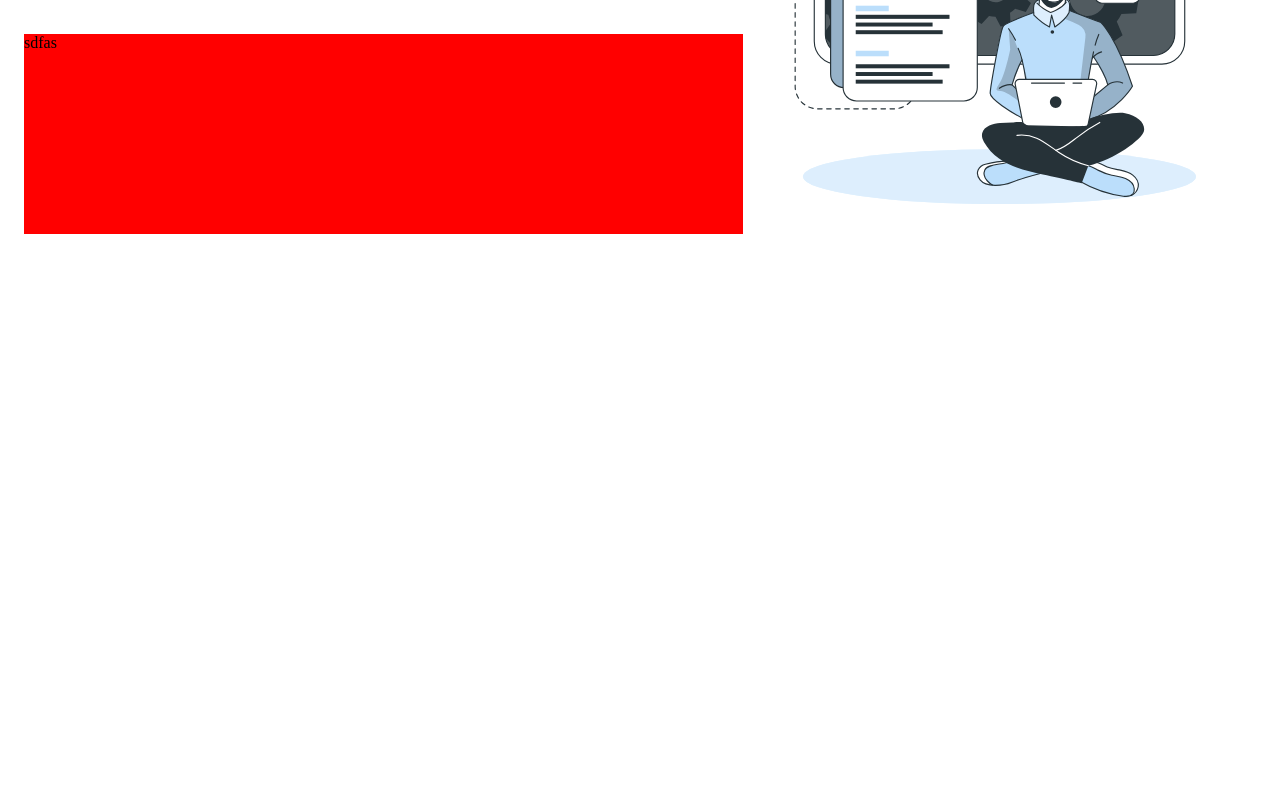
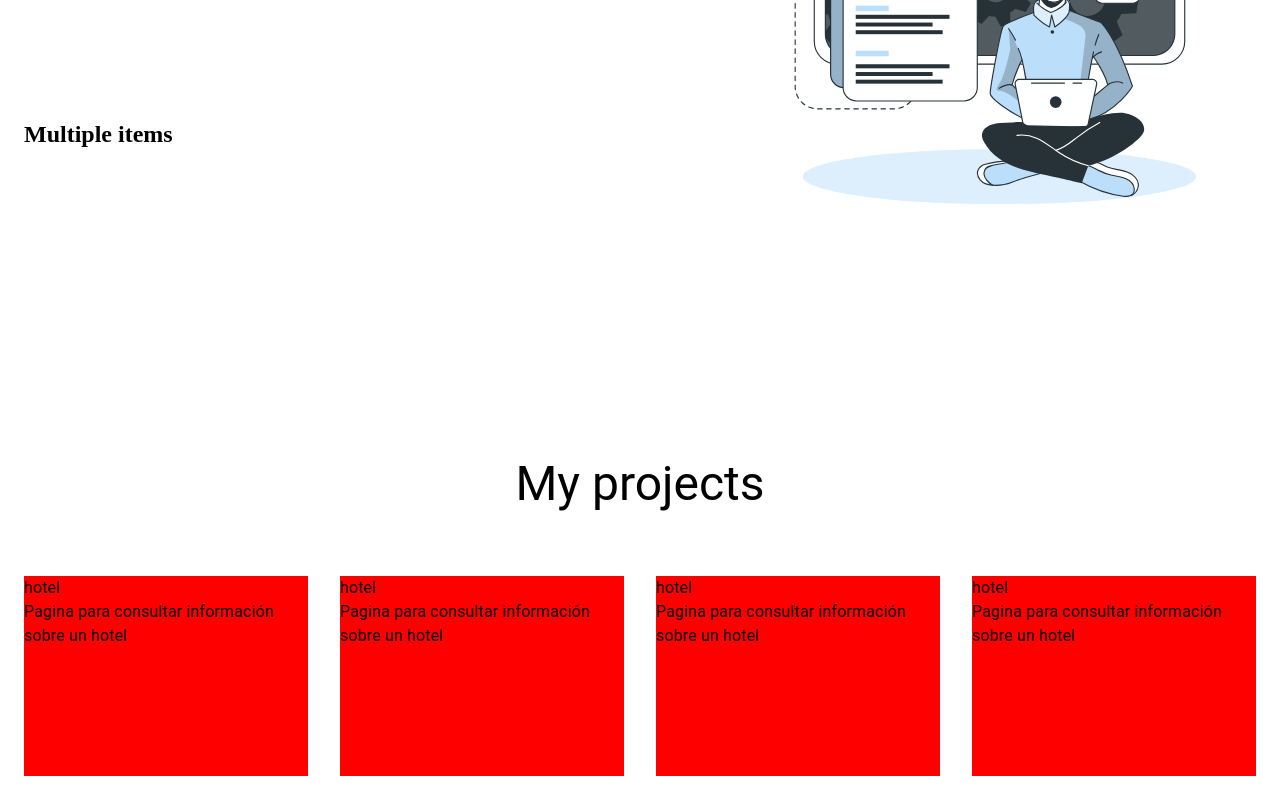
Before and after one commit to ChrisCedi/my-bookC, a React (Create React App) app: page /home in a window 1280 px wide. Shown: the part 1280-2080 px from the top of the page. Before the commit the page ends 1660 px from the top, so only its background shows below. Built offline with nearby package versions, Linux system fonts and the light colour scheme.

Commit message:
feature: make myprojects component

```diff
--- a/package.json
+++ b/package.json
@@ -14,6 +14,7 @@
     "react-helmet": "^6.1.0",
     "react-router-dom": "^6.9.0",
     "react-scripts": "5.0.1",
+    "react-slick": "^0.29.0",
     "web-vitals": "^2.1.4"
   },
   "scripts": {
--- a/src/components/AboutMe/AboutMe.js
+++ b/src/components/AboutMe/AboutMe.js
@@ -4,11 +4,21 @@ import { useStyles } from "./AboutMeStyles";
 import { Images } from "../../assets/Images";
 import cv from "../../assets/Files/cv-ChristianJavierCedilloPalacios.pdf";
 import { useInView, motion } from "framer-motion";
+import { Carousel } from "../Carousel/Carousel";
+import Slider from "react-slick";
 
 export const AboutMe = () => {
   const classes = useStyles();
   const ref = useRef(null);
   const isInVIew = useInView(ref, { once: true });
+
+  const settings = {
+    dots: true,
+    infinite: true,
+    speed: 500,
+    slidesToShow: 3,
+    slidesToScroll: 3,
+  };
 
   return (
     <section id="aboutMe" className={classes.container} ref={ref}>
@@ -39,24 +49,23 @@ export const AboutMe = () => {
                 download="cv - Christian Cedillo"
                 className={classes.textButton}
               >
-                <Button color="primary" variant="contained">
+                <Button
+                  color="primary"
+                  variant="contained"
+                  style={{ fontWeight: 700 }}
+                >
                   Descargar CV
                 </Button>
               </a>
             </Grid>
 
-            <Grid
-              item
-              xs={12}
-              style={{ height: "200px", backgroundColor: "red" }}
-            >
-              sdfas
+            <Grid item xs={12}>
+              <Carousel />
             </Grid>
           </Grid>
         </Grid>
         <Grid item xs={12} md={5} className={classes.gridImage}>
           <motion.div
-            // className="box"
             className={classes.motionImage}
             whileHover={{ scale: 1.1 }}
             transition={{ type: "spring", stiffness: 400, damping: 10 }}
--- /dev/null
+++ b/src/components/Carousel/Carousel.js
@@ -0,0 +1,14 @@
+import React from "react";
+import Slider from "react-slick";
+import { useStyles } from "./CarouselStyles";
+import { Box } from "@material-ui/core";
+
+export const Carousel = () => {
+  const classes = useStyles();
+
+  return (
+    <div>
+      <h2> Multiple items </h2>
+    </div>
+  );
+};
--- /dev/null
+++ b/src/components/Carousel/CarouselStyles.js
@@ -0,0 +1,16 @@
+import { makeStyles } from "@material-ui/core";
+
+const useStyles = makeStyles((theme) => ({
+  container: {
+    display: "flex",
+    width: "100%",
+    backgroundColor: "red",
+    height: "200px",
+  },
+  slider: {
+    backgroundColor: "red",
+    height: "150px",
+  },
+}));
+
+export { useStyles };
--- /dev/null
+++ b/src/components/MyProjects/MyProjects.js
@@ -0,0 +1,47 @@
+import React, { useRef } from "react";
+import { useStyles } from "./MyProjectsStyles";
+import { useInView } from "framer-motion";
+import { Typography, Grid } from "@material-ui/core";
+import { projects } from "./helpers";
+
+export const MyProjects = () => {
+  const classes = useStyles();
+  const ref = useRef(null);
+  const isInVIew = useInView(ref, { once: true });
+
+  return (
+    <section className={classes.container} id="MyProjects" ref={ref}>
+      <Typography
+        variant="h3"
+        className={classes.title}
+        style={{
+          transform: isInVIew ? "none" : "translateX(-200px)",
+          opacity: isInVIew ? 1 : 0,
+          transition: "all 0.9s cubic-bezier(0.17, 0.55, 0.55, 1) 0.5s",
+        }}
+      >
+        My projects
+      </Typography>
+      <Grid
+        container
+        spacing={4}
+        className={classes.containerCards}
+        style={{
+          transform: isInVIew ? "none" : "translateX(-200px)",
+          animationDelay: 1,
+          opacity: isInVIew ? 1 : 0,
+          transition: "all 0.9s cubic-bezier(0.17, 0.55, 0.55, 1) 0.5s",
+        }}
+      >
+        {projects.map((item, index) => (
+          <Grid item xs={12} md={4} lg={3}>
+            <Grid className={classes.cardProject} key={index}>
+              <Typography>{item.nameProject}</Typography>
+              <Typography>{item.description}</Typography>
+            </Grid>
+          </Grid>
+        ))}
+      </Grid>
+    </section>
+  );
+};
--- /dev/null
+++ b/src/components/MyProjects/MyProjectsStyles.js
@@ -0,0 +1,21 @@
+import { makeStyles } from "@material-ui/core";
+
+const useStyles = makeStyles((theme) => ({
+  container: {
+    width: "100%",
+    height: "90vh",
+    paddingTop: theme.spacing(10),
+  },
+  title: {
+    textAlign: "center",
+  },
+  containerCards: {
+    paddingTop: theme.spacing(8),
+  },
+  cardProject: {
+    backgroundColor: "red",
+    minHeight: "200px",
+  },
+}));
+
+export { useStyles };
--- /dev/null
+++ b/src/components/MyProjects/helpers.js
@@ -0,0 +1,34 @@
+export const projects = [
+  {
+    nameProject: "hotel",
+    description: "Pagina para consultar información sobre un hotel",
+  },
+  {
+    nameProject: "hotel",
+    description: "Pagina para consultar información sobre un hotel",
+  },
+  {
+    nameProject: "hotel",
+    description: "Pagina para consultar información sobre un hotel",
+  },
+  {
+    nameProject: "hotel",
+    description: "Pagina para consultar información sobre un hotel",
+  },
+  {
+    nameProject: "hotel",
+    description: "Pagina para consultar información sobre un hotel",
+  },
+  {
+    nameProject: "hotel",
+    description: "Pagina para consultar información sobre un hotel",
+  },
+  {
+    nameProject: "hotel",
+    description: "Pagina para consultar información sobre un hotel",
+  },
+  {
+    nameProject: "hotel",
+    description: "Pagina para consultar información sobre un hotel",
+  },
+];
--- a/src/views/Home/Home.jsx
+++ b/src/views/Home/Home.jsx
@@ -2,6 +2,7 @@ import React from "react";
 import { useStyles } from "./HomeStyles";
 import { MainSection } from "../../components/MainSection/MainSection";
 import { AboutMe } from "../../components/AboutMe/AboutMe";
+import { MyProjects } from "../../components/MyProjects/MyProjects";
 
 export const Home = () => {
   const classes = useStyles();
@@ -10,6 +11,7 @@ export const Home = () => {
     <div>
       <MainSection />
       <AboutMe />
+      <MyProjects />
     </div>
   );
 };
```
Also changed, not shown: 1 other file (tests, documents, lock files or other folders).
